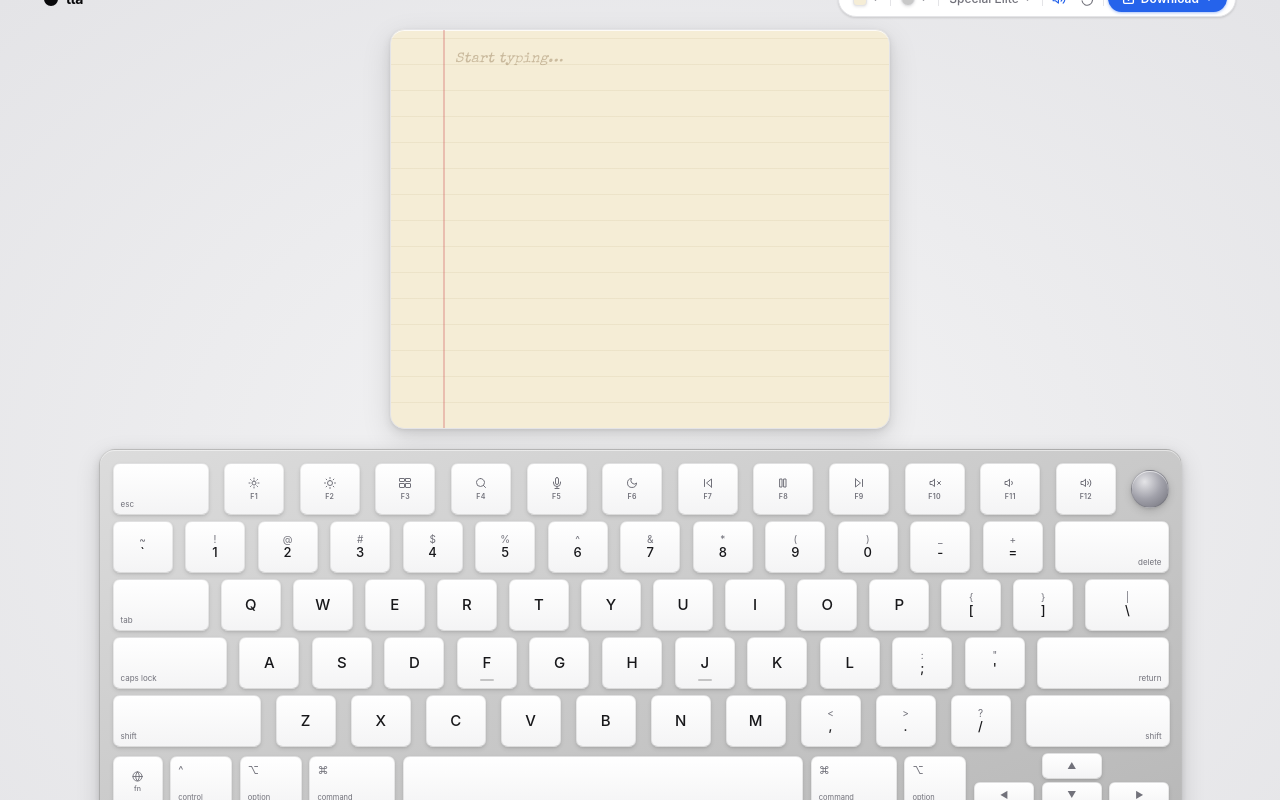
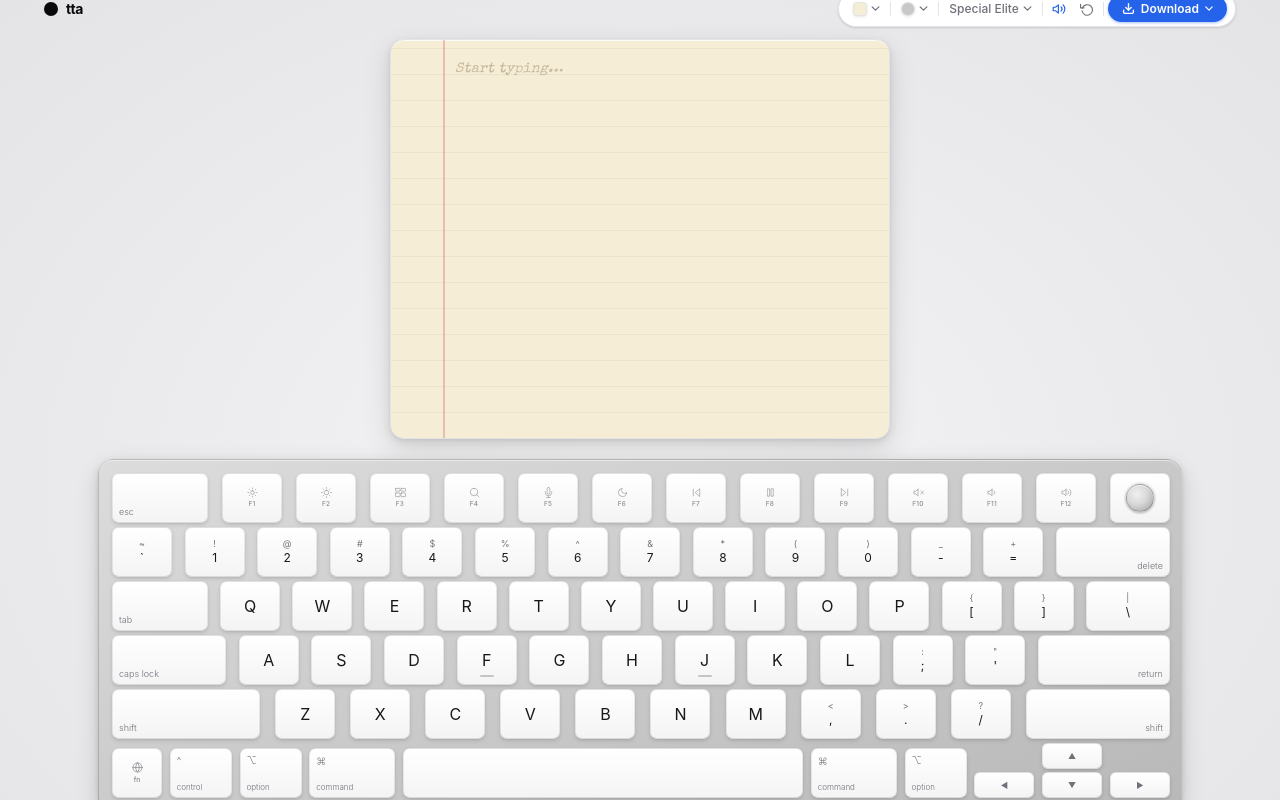
Before and after one commit to ttaiyegbusi/keyboard, a Next.js app: page / in a window 1280 px wide. Built offline with nearby package versions, Linux system fonts and the light colour scheme; a web font is replaced by a local one.

Commit message:
fix: tighter key gaps, Touch ID square key, light mode papers panel, refined typography

```diff
--- a/src/app/globals.css
+++ b/src/app/globals.css
@@ -71,12 +71,12 @@
   --dd-sub:    var(--muted-foreground);
 
   /* ── Sizing ── */
-  --key-h:      52px;
-  --gap:         6px;
+  --key-h:      50px;
+  --gap:         4px;
   --pad:        13px;
   --kbd-radius: 16px;
-  --inner-w:  1057px;
-  --shell-w:  1083px;
+  --inner-w:  1058px;
+  --shell-w:  1084px;
 
   /* SF Pro */
   --sf: -apple-system, BlinkMacSystemFont, "SF Pro Text",
@@ -248,61 +248,77 @@ button { background: none; border: none; cursor: pointer; font-family: inherit;
 }
 
 
-/* ── 8. PAPERS PANEL — dark grid (Image 1) ──────────────────────
-   "PAPERS" title, 3-col grid, tall paper thumbnails,
-   blue border + checkmark on active. Dark background.
+/* ── 8. PAPERS PANEL — light mode grid ──────────────────────────
+   Matches Image 4 layout but in light mode:
+   White/zinc background, dark text, "PAPERS" uppercase title,
+   3-col grid, tall thumbnails with visible textures,
+   blue border + checkmark badge on active.
 ───────────────────────────────────────────────────────────────*/
 .papers-panel-dark {
-  background: #18181b !important;        /* zinc-900 */
-  border: 1px solid #27272a !important;  /* zinc-800 */
+  background: var(--popover) !important;       /* white */
+  border: 1px solid var(--border) !important;  /* zinc-200 */
   width: 340px;
   padding: 16px !important;
+  box-shadow:
+    0 4px 6px -1px rgba(0,0,0,0.1),
+    0 2px 4px -2px rgba(0,0,0,0.1),
+    0 10px 30px rgba(0,0,0,0.08) !important;
 }
 .papers-panel-dark .dropdown-title {
-  color: #a1a1aa;                        /* zinc-400 */
-  font-size: 11px;
-  padding: 0 0 12px 0;
+  color: var(--muted-foreground);
+  font-size: 10px;
+  font-weight: 700;
+  letter-spacing: 0.1em;
+  padding: 0 0 12px 2px;
 }
 
 .papers-grid {
-  display: grid; grid-template-columns: repeat(3, 1fr);
+  display: grid;
+  grid-template-columns: repeat(3, 1fr);
   gap: 10px 8px;
 }
 .paper-option {
-  display: flex; flex-direction: column; align-items: center; gap: 6px;
+  display: flex; flex-direction: column; align-items: center; gap: 7px;
   padding: 6px 4px; border-radius: 10px;
   background: none; border: none; cursor: pointer;
   transition: background 0.12s;
 }
-.paper-option:hover { background: rgba(255,255,255,0.05); }
-.paper-thumb-wrap { position: relative; width: 86px; height: 106px; }
+.paper-option:hover { background: var(--accent); }
+.paper-thumb-wrap { position: relative; width: 86px; height: 108px; }
 .paper-thumb {
-  width: 86px; height: 106px; border-radius: 10px;
-  border: 2.5px solid #3f3f46;           /* zinc-700 */
+  width: 86px; height: 108px; border-radius: 10px;
+  border: 2px solid var(--border);
   overflow: hidden;
-  box-shadow: 0 2px 10px rgba(0,0,0,0.4);
+  box-shadow: 0 2px 6px rgba(0,0,0,0.10);
   transition: border-color 0.15s, transform 0.13s, box-shadow 0.13s;
 }
-.paper-option:hover .paper-thumb { transform: translateY(-2px); box-shadow: 0 6px 18px rgba(0,0,0,0.5); }
-.paper-option--active .paper-thumb { border-color: #3b82f6; }
+.paper-option:hover .paper-thumb {
+  transform: translateY(-2px);
+  box-shadow: 0 6px 16px rgba(0,0,0,0.14);
+}
+.paper-option--active .paper-thumb { border-color: #3b82f6; border-width: 2.5px; }
 .paper-thumb-inner { width: 100%; height: 100%; border-radius: 8px; }
 
 .check-badge {
   position: absolute; top: -6px; right: -6px;
   width: 20px; height: 20px; background: #3b82f6;
-  border-radius: 999px; border: 2.5px solid #18181b;
+  border-radius: 999px; border: 2.5px solid #ffffff;
   display: flex; align-items: center; justify-content: center;
   opacity: 0; transform: scale(0.5);
   transition: opacity 0.15s, transform 0.15s;
+  box-shadow: 0 1px 4px rgba(59,130,246,0.4);
 }
 .paper-option--active .check-badge { opacity: 1; transform: scale(1); }
 .check-badge svg { width: 10px; height: 10px; }
 .paper-name-label {
   font-size: 11px; font-weight: 500;
-  color: #71717a;                        /* zinc-500 */
+  color: var(--muted-foreground);
   text-align: center;
 }
-.paper-option--active .paper-name-label { color: #e4e4e7; font-weight: 600; }
+.paper-option--active .paper-name-label {
+  color: var(--foreground);
+  font-weight: 600;
+}
 
 /* Thumbnail textures */
 .pt-cream    { background: #f5edd6; }
@@ -536,33 +552,99 @@ button { background: none; border: none; cursor: pointer; font-family: inherit;
 
 
 /* ── 18. KEY LABELS — always dark text on white keys ─────────── */
-.lbl-c  { font-size:15px; font-weight:500; color:var(--key-text-main); letter-spacing:-0.02em; }
-.lbl-st { display:flex; flex-direction:column; align-items:center; justify-content:center; line-height:1.1; }
-.s-top  { font-size:10px; font-weight:400; color:var(--key-text-sub); line-height:1.2; }
-.s-bot  { font-size:13px; font-weight:500; color:var(--key-text-main); line-height:1.2; }
-.lbl-ml { position:absolute; bottom:5px; left:7px; font-size:8px; font-weight:400; color:var(--key-text-sub); }
-.lbl-mr { position:absolute; bottom:5px; right:7px; font-size:8px; font-weight:400; color:var(--key-text-sub); }
-.lbl-fn { display:flex; flex-direction:column; align-items:center; justify-content:center; gap:3px; width:100%; height:100%; }
-.fn-ic  { color:var(--key-text-sub); display:flex; align-items:center; }
-.fn-ic svg { width:12px; height:12px; }
-.fn-n   { font-size:7px; font-weight:600; color:var(--key-text-sub); letter-spacing:0.04em; text-transform:uppercase; }
-.arr-l  { font-size:9px; color:var(--key-text-sub); line-height:1; }
+/* ── KEY LABELS — refined Apple-like typography ──────────────
+   Letter keys: 16px medium weight, clean
+   Symbol keys: shift char small+dim, base char larger+dark
+   Modifier labels: 9px light, lowercase, bottom-aligned
+   Fn row icons: very thin 11px, barely visible — just hints
+   All labels use SF Pro via body font inheritance.
+─────────────────────────────────────────────────────────────*/
+.lbl-c  {
+  font-size: 16px;
+  font-weight: 400;           /* Apple uses regular weight */
+  color: var(--key-text-main);
+  letter-spacing: -0.01em;
+}
+
+/* Stacked symbol: shift char top (small, dim), base char bottom (larger, dark) */
+.lbl-st { display:flex; flex-direction:column; align-items:center; justify-content:center; gap:0; }
+.s-top  { font-size: 9px;  font-weight: 400; color: var(--key-text-sub); line-height: 1.3; }
+.s-bot  { font-size: 12px; font-weight: 400; color: var(--key-text-main); line-height: 1.3; }
+
+/* Modifier labels: very small, light, lowercase */
+.lbl-ml {
+  position: absolute; bottom: 5px; left: 6px;
+  font-size: 9px; font-weight: 300;
+  color: var(--key-text-sub);
+  letter-spacing: 0;
+}
+.lbl-mr {
+  position: absolute; bottom: 5px; right: 6px;
+  font-size: 9px; font-weight: 300;
+  color: var(--key-text-sub);
+}
+
+/* Function key row: icon + tiny Fn label */
+.lbl-fn { display:flex; flex-direction:column; align-items:center; justify-content:center; gap:2px; width:100%; height:100%; }
+.fn-ic  { color: var(--key-text-sub); display:flex; align-items:center; opacity: 0.7; }
+.fn-ic svg { width: 11px; height: 11px; stroke-width: 1.5; }  /* thinner strokes */
+.fn-n   {
+  font-size: 6.5px; font-weight: 500;
+  color: var(--key-text-sub);
+  letter-spacing: 0.03em;
+  text-transform: uppercase;
+  opacity: 0.8;
+}
+
+/* Arrow keys */
+.arr-l  { font-size: 8px; color: var(--key-text-sub); line-height: 1; }
+
+/* Globe + fn bottom-left key */
 .fn-globe-wrap { display:flex; flex-direction:column; align-items:center; justify-content:center; gap:2px; }
-.fn-globe-wrap svg { color:var(--key-text-sub); }
-.mod-fn-label  { font-size:7px; font-weight:500; color:var(--key-text-sub); }
-.mod-sym { position:absolute; top:6px; left:7px; font-size:11px; font-weight:400; color:var(--key-text-sub); }
-.mod-sub { font-size:7.5px !important; color:var(--key-text-sub) !important; }
-.mod-cmd { font-size:14px; color:var(--key-text-sub); line-height:1; }
+.fn-globe-wrap svg { color: var(--key-text-sub); opacity: 0.7; }
+.mod-fn-label  { font-size: 7px; font-weight: 400; color: var(--key-text-sub); }
 
-/* Knob — always grey/neutral on any shell colour */
+/* Modifier symbols (^, ⌥) top of key */
+.mod-sym {
+  position: absolute; top: 5px; left: 6px;
+  font-size: 10px; font-weight: 300;
+  color: var(--key-text-sub);
+}
+.mod-sub { font-size: 8px !important; font-weight: 300 !important; color: var(--key-text-sub) !important; }
+.mod-cmd { font-size: 13px; color: var(--key-text-sub); line-height: 1; font-weight: 300; }
+
+/* Touch ID button — square key with circular sensor inset */
+/* The .k-knob-w wrapper IS the square key face */
+.k-knob-w {
+  height: var(--key-h) !important;
+  width: 60px;
+  border-radius: 7px;
+  background: linear-gradient(180deg, var(--key-face) 0%, var(--key-face-bot) 100%);
+  border: 1px solid rgba(0,0,0,0.08);
+  border-bottom: 1.5px solid rgba(0,0,0,0.14);
+  box-shadow:
+    0 1px 0 rgba(255,255,255,0.9) inset,
+    0 2px 4px rgba(0,0,0,0.10),
+    0 1px 2px rgba(0,0,0,0.06);
+  display: flex;
+  align-items: center;
+  justify-content: center;
+  flex-shrink: 0;
+  cursor: default;
+}
+
+/* The circular sensor inside the Touch ID key */
 .knob {
-  width:38px; height:38px; border-radius:999px;
-  background: var(--knob-face);
-  border: 1px solid rgba(0,0,0,0.1);
+  width: 28px;
+  height: 28px;
+  border-radius: 999px;
+  background: radial-gradient(circle at 38% 35%,
+    #f0f0f0 0%, #d8d8d8 45%, #b8b8b8 75%, #a0a0a0 100%);
+  border: 1px solid rgba(0,0,0,0.18);
   box-shadow:
-    0 1px 0 rgba(255,255,255,0.6) inset,
-    0 3px 8px rgba(0,0,0,0.15),
-    0 1px 3px rgba(0,0,0,0.1);
+    0 1px 0 rgba(255,255,255,0.7) inset,
+    0 1px 3px rgba(0,0,0,0.20),
+    0 0 0 2px rgba(0,0,0,0.06);
 }
 
 
--- a/src/components/Key.tsx
+++ b/src/components/Key.tsx
@@ -1,6 +1,7 @@
 // ─────────────────────────────────────────────────────────────
 // src/components/Key.tsx
-// Light mode key — always white face, dark text.
+// Light mode. White keys, dark text.
+// Touch ID = square key with circular sensor inset.
 // ─────────────────────────────────────────────────────────────
 
 "use client";
@@ -17,14 +18,17 @@ interface KeyProps {
 }
 
 export function Key({ keyDef, pressed, onPress }: KeyProps) {
-  const { type, code, char, shift, label, labelAlign, sizeClass, fnLabel, fnIcon, homing, isShift, isCaps, isLetter } = keyDef;
+  const {
+    type, code, char, shift, label, labelAlign,
+    sizeClass, fnLabel, fnIcon, homing, isShift, isCaps, isLetter,
+  } = keyDef;
 
   const classes = [
     "key", sizeClass,
-    pressed ? "key--pressed" : "",
-    homing  ? "key--homing"  : "",
-    isShift ? "key--shift"   : "",
-    isCaps  ? "key--caps"    : "",
+    pressed  ? "key--pressed" : "",
+    homing   ? "key--homing"  : "",
+    isShift  ? "key--shift"   : "",
+    isCaps   ? "key--caps"    : "",
   ].filter(Boolean).join(" ");
 
   const handleMouseDown = (e: React.MouseEvent) => {
@@ -36,24 +40,40 @@ export function Key({ keyDef, pressed, onPress }: KeyProps) {
     if (code) onPress(code, char, shift);
   };
 
+  // ── Touch ID — square key with circular sensor ─────────────
+  if (type === "touchid") {
+    return (
+      <div className="k-knob-w" aria-label="Touch ID" title="Touch ID">
+        <div className="knob" />
+      </div>
+    );
+  }
+
+  // ── Old knob (fallback) ─────────────────────────────────────
   if (type === "knob") {
-    return <div className="k-knob-w" aria-hidden><div className="knob" /></div>;
+    return (
+      <div className="k-knob-w" aria-hidden>
+        <div className="knob" />
+      </div>
+    );
   }
 
   return (
-    <div className={classes} role="button"
+    <div
+      className={classes}
+      role="button"
       aria-label={label ?? (shift ?? char) ?? code}
       tabIndex={-1}
       onMouseDown={handleMouseDown}
       onTouchStart={handleTouchStart}
     >
-      {/* Fn key */}
+      {/* Fn key: icon + number */}
       {type === "fn" && (
         <div className="lbl-fn">
           {fnIcon && (
             <span className="fn-ic" aria-hidden>
               <svg viewBox="0 0 24 24" fill="none" stroke="currentColor"
-                strokeWidth={2} strokeLinecap="round" strokeLinejoin="round">
+                strokeWidth={1.5} strokeLinecap="round" strokeLinejoin="round">
                 <path d={fnIcon} />
               </svg>
             </span>
--- a/src/data/keyboard.ts
+++ b/src/data/keyboard.ts
@@ -9,7 +9,7 @@
 //   type "knob"     → dial, no label
 // ─────────────────────────────────────────────────────────────
 
-export type KeyType = "char" | "special" | "fn" | "knob";
+export type KeyType = "char" | "special" | "fn" | "knob" | "touchid";
 
 export interface KeyDef {
   type: KeyType;
@@ -56,7 +56,7 @@ export const ROW_FN: KeyDef[] = [
   { type: "fn", code: "F10", fnLabel: "F10", fnIcon: ICONS.mute,        sizeClass: "k-fn" },
   { type: "fn", code: "F11", fnLabel: "F11", fnIcon: ICONS.volDown,     sizeClass: "k-fn" },
   { type: "fn", code: "F12", fnLabel: "F12", fnIcon: ICONS.volUp,       sizeClass: "k-fn" },
-  { type: "knob", sizeClass: "k-knob-w" },
+  { type: "touchid", sizeClass: "k-knob-w" },
 ];
 
 export const ROW_NUMBER: KeyDef[] = [
```
